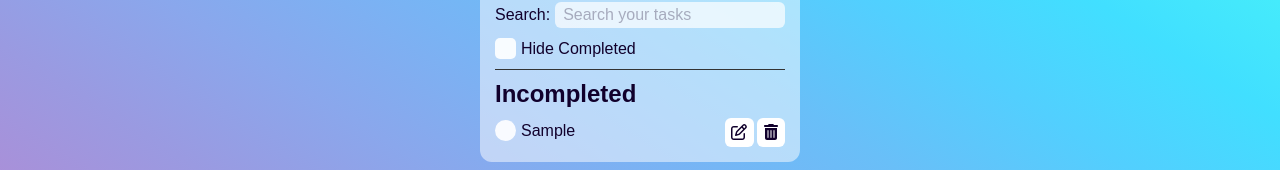
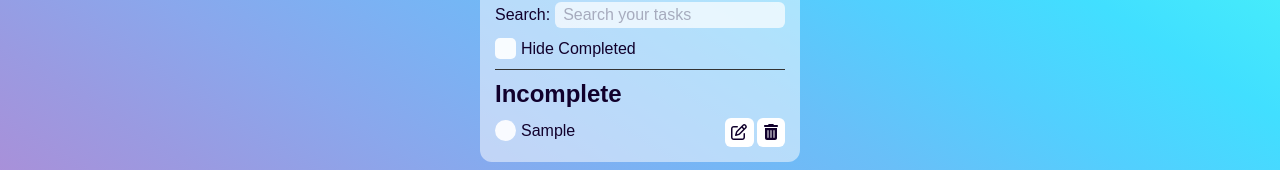
Before and after one commit to dungnguyen2534/react-todolist, a React (Vite) app: page / in a window 1280 px wide. Both pictures are taken after typing "Sample" into the empty fields and a click on the button "Add Todo". Shown: the part 174-344 px from the top of the page. Built offline with nearby package versions, Linux system fonts and the light colour scheme.

Commit message:
typo fix

```diff
--- a/src/components/TodoList.jsx
+++ b/src/components/TodoList.jsx
@@ -34,7 +34,7 @@ export default function TodoList() {
     <>
       {noIncompletedTodos ? null : (
         <div className="list">
-          <h2>Incompleted</h2>
+          <h2>Incomplete</h2>
           <ul>{filteredLists.incompletedList}</ul>
         </div>
       )}
```
